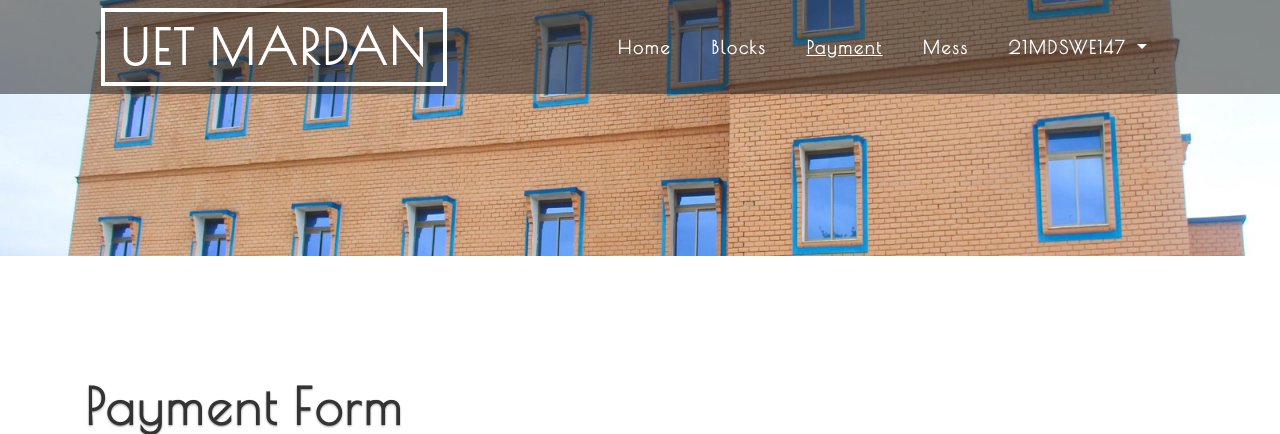
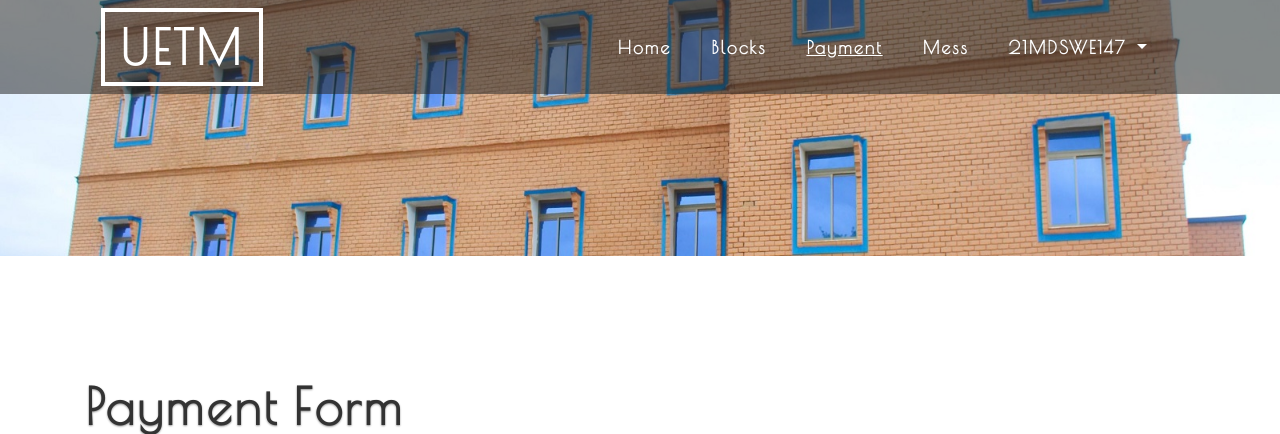
Before and after one commit to Muhammad-Shah/Hostel-Management-System-Semester-Project-, a PHP site: page /payment_form.php in a window 1280 px wide. Shown: the top 434 px of the page. Run offline with PHP 8.4, Linux system fonts and the light colour scheme; a user stored in the database is signed in; data comes from the database, SQL or seed files in the repository.

Commit message:
payment updated

```diff
--- a/payment_form.php
+++ b/payment_form.php
@@ -46,7 +46,7 @@ session_start();
 		<div class="container agile-banner_nav">
 			<nav class="navbar navbar-expand-lg navbar-light bg-light">
 
-				<h1><a class="navbar-brand" href="home.php">UET MARDAN <span class="display"></span></a></h1>
+				<h1><a class="navbar-brand" href="home.php">UETM <span class="display"></span></a></h1>
 				<button class="navbar-toggler" type="button" data-toggle="collapse" data-target="#navbarSupportedContent" aria-controls="navbarSupportedContent" aria-expanded="false" aria-label="Toggle navigation">
 				<span class="navbar-toggler-icon"></span>
 				</button>
@@ -235,7 +235,7 @@ session_start();
 		        }
 		      	else if($pwdCheck == true) {
 
-		            $query3 = "INSERT INTO Payment VALUES ('$roll',1,75000)";
+		            $query3 = "INSERT INTO Payment VALUES ('$roll',1,21600)";
 		            $result3 = mysqli_query($conn,$query3);
 
 		            if($result3){
```
